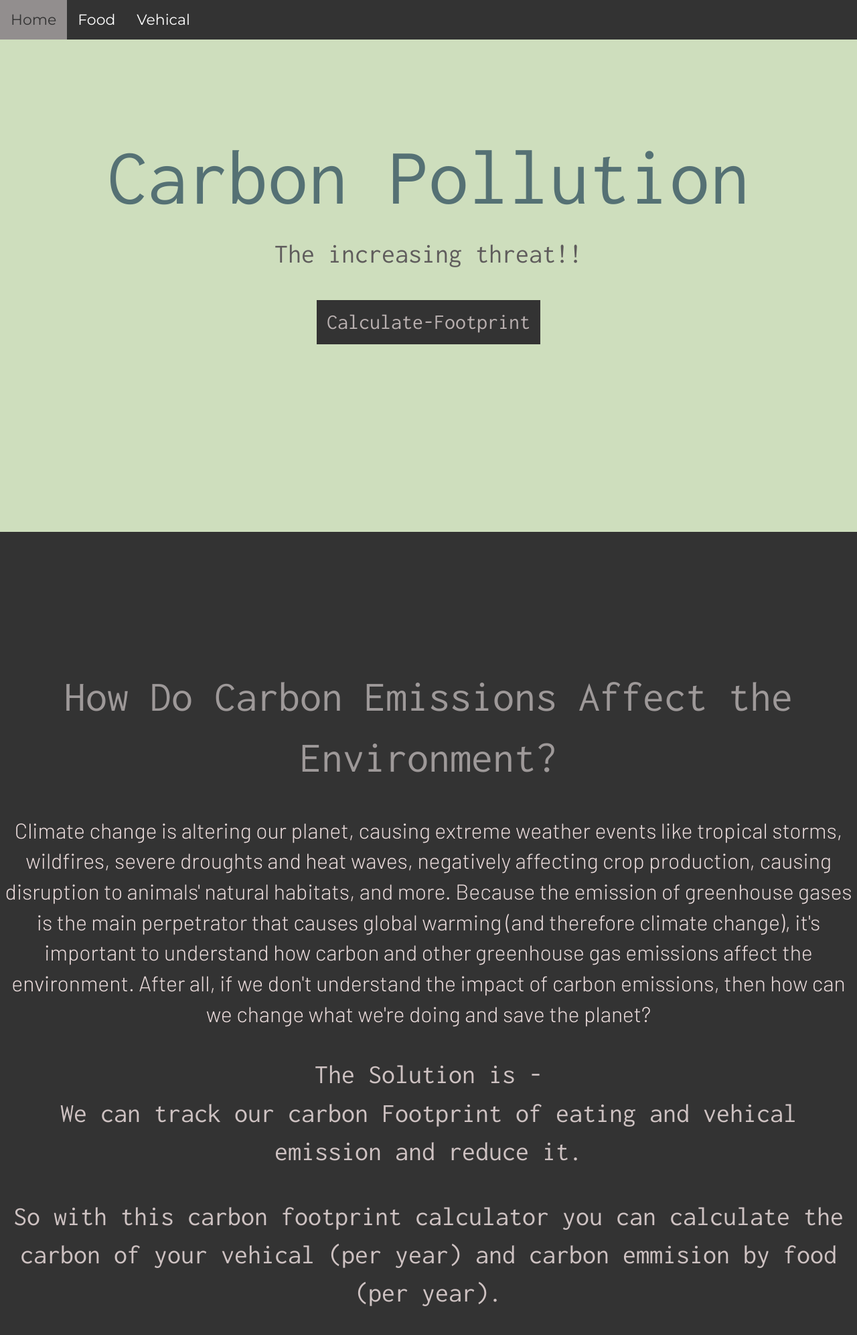
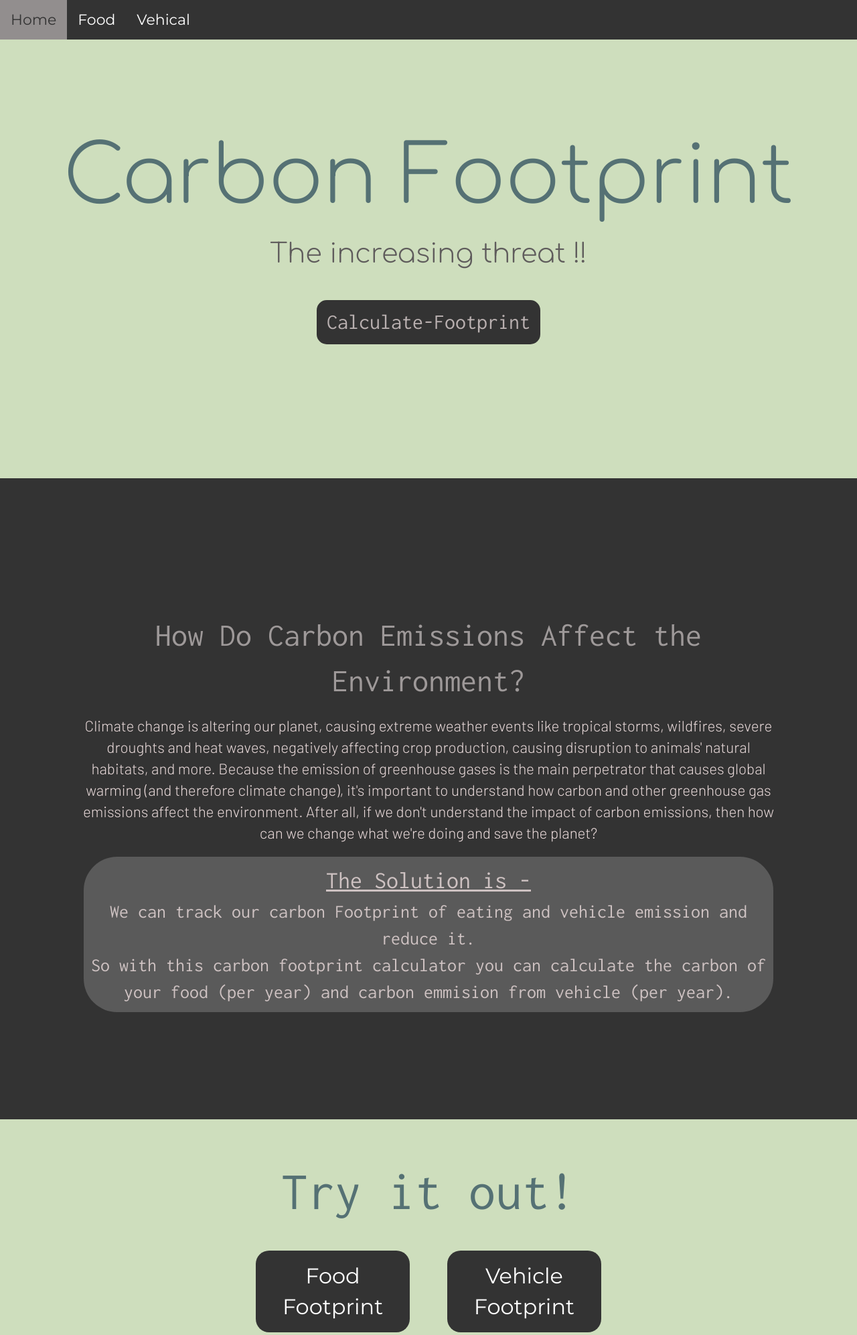
Before and after one commit to anuragts/Carbon-Footprint-Tracker, a Flask app: page / in a window 1280 px wide. Shown: the top 1993 px of the page at 67% size. Run offline with Flask 2, Linux system fonts and the light colour scheme; some libraries are stand-ins or nearby versions.

Commit message:
Homepage UI changes

```diff
--- a/templates/base.html
+++ b/templates/base.html
@@ -13,6 +13,7 @@
     <link rel="preconnect" href="https://fonts.googleapis.com">
     <link rel="preconnect" href="https://fonts.gstatic.com" crossorigin>
     <link href="https://fonts.googleapis.com/css2?family=Barlow:wght@300&display=swap" rel="stylesheet">
+    <link href="https://fonts.googleapis.com/css2?family=Comfortaa:wght@300&display=swap" rel="stylesheet">
     <link rel="stylesheet" href="{{ url_for('static', filename = 'style.css')}}">
     <link rel="icon" type="image/x-icon" href="{{ url_for('static', filename = 'favicon2.ico')}}">
 
@@ -37,7 +38,6 @@
             padding: 14px 16px;
             text-decoration: none;
             font-size: 22px;
-
         }
 
         li a:hover:not(.active) {
--- a/templates/index.html
+++ b/templates/index.html
@@ -1,18 +1,17 @@
-{% extends "base.html" %}
-{% block content %}
+{% extends "base.html" %} {% block content %}
 <style>
     .tit {
         margin-top: 15vh;
         text-align: center;
         font-size: 15vh;
-        font-family: 'Inconsolata', monospace;
+        font-family: 'comfortaa', monospace;
     }
 
     .stit {
         /* margin-top: 5vh; */
         text-align: center;
         font-size: 5vh;
-        font-family: 'Inconsolata', monospace;
+        font-family: 'comfortaa', monospace;
         color: rgb(95, 92, 92);
     }
 
@@ -29,6 +28,7 @@
         color: rgb(185, 176, 176);
         background-color: #333;
         border: none;
+        border-radius: 15px;
     }
 
     .bt1:hover {
@@ -37,24 +37,25 @@
     }
 
     .sec1 {
-        margin-top: 35vh;
+        margin-top: 25vh;
         background-color: #333;
     }
 
     .title1 {
         padding-top: 200px;
         text-align: center;
-        font-size: 8vh;
+        font-size: 6vh;
         font-family: 'Inconsolata', monospace;
         color: rgb(158, 153, 153);
     }
 
     .dec {
-        margin-top: 5vh;
+        margin-top: 2vh;
         text-align: center;
-        font-size: 4vh;
+        font-size: 2.8vh;
         font-family: 'Barlow', sans-serif;
         color: rgb(233, 218, 218);
+        padding: 10% auto;
     }
 
     .title2 {
@@ -62,9 +63,13 @@
         margin-right: 10px;
         padding-top: 40px;
         text-align: center;
-        font-size: 5vh;
+        font-size: 3.5vh;
         font-family: 'Inconsolata', monospace;
         color: rgb(206, 194, 194);
+        margin-top: 20px;
+        padding: 1%;
+        background-color: rgba(255, 255, 255, 0.192);
+        border-radius: 50px;
         /* padding-bottom: 120px; */
     }
 
@@ -73,7 +78,7 @@
         margin-right: 10px;
         padding-top: 40px;
         text-align: center;
-        font-size: 5vh;
+        font-size: 3.5vh;
         font-family: 'Inconsolata', monospace;
         color: rgb(206, 194, 194);
         padding-bottom: 120px;
@@ -84,62 +89,69 @@
         margin-left: 10px;
         margin-right: 10px;
         font-size: 30px;
-        margin-top: 12vh;
+        margin-top: 5vh;
+        margin-bottom: 5vh;
         color: #333;
     }
 
-    .btns1 {
+    .btns {
         text-align: center;
-    }
-
-    .btns2 {
-        text-align: center;
+        margin-top: 4vh;
+        margin-bottom: 4vh;
     }
 
     .btns11 {
         text-align: center;
-        margin-top: 5vh;
-        padding: 10px 15px;
+        padding: 15px 20px;
         font-size: 4vh;
-        font-family: 'Inconsolata', monospace;
-        color: rgb(185, 176, 176);
+        /* font-family: 'Inconsolata', monospace; */
+        color: #ffffff;
         background-color: #333;
         border: none;
+        /* height: rem; */
+        width: 23rem;
+        margin-right: 3vh;
+        border-radius: 20px;
+        box-shadow: #333;
     }
 
     .btns11:hover {
-        background-color: rgb(146, 142, 142);
-        color: #333;
+        background-color: #a1a1a1;
+        color: rgb(0, 0, 0);
     }
 
     .btns12 {
         text-align: center;
-        margin-top: 5vh;
-        padding: 10px 15px;
+        padding: 15px 15px;
         font-size: 4vh;
-        font-family: 'Inconsolata', monospace;
-        color: rgb(185, 176, 176);
+        /* font-family: 'Inconsolata', monospace; */
+        color: #ffffff;
         background-color: #333;
         border: none;
-        margin-bottom: 100px;
+        /* height: rem; */
+        width: 23rem;
+        margin-left: 3vh;
+        border-radius: 20px;
+        box-shadow: #333;
     }
 
     .btns12:hover {
-        background-color: rgb(146, 142, 142);
-        color: #333;
+        background-color: #a1a1a1;
+        color: rgb(0, 0, 0);
     }
 
     .title11 {
         margin-left: 10px;
         margin-right: 10px;
-        padding-top: 40px;
+        padding-top: 10px;
         text-align: center;
         font-size: 10vh;
         font-family: 'Inconsolata', monospace;
         color: #557174;
         /* padding-bottom: 120px; */
     }
-    .ftr{
+
+    .ftr {
         font-size: 3vh;
         padding-top: 20px;
         padding-bottom: 20px;
@@ -147,43 +159,54 @@
         background-color: #333;
         color: rgb(146, 142, 142);
     }
-    .ftr a{
+
+    .ftr a {
         color: rgb(146, 142, 142);
         text-decoration: none;
     }
 </style>
 
-<div class="tit">Carbon Pollution</div>
-<div class="stit">The increasing threat!!</div>
+<div class="tit">Carbon Footprint</div>
+<div class="stit">The increasing threat !!</div>
 
 
-<div class="cbt"> <a href="{{ url_for('food') }}"> <button class="bt1">Calculate-Footprint</button> </a> </div>
+<div class="cbt">
+    <a href="{{ url_for('food') }}"> <button class="bt1">Calculate-Footprint</button> </a>
+</div>
 
 <section class="sec1">
-
-    <div class="title1" id="title1">How Do Carbon Emissions Affect the Environment?</div>
-    <div class="dec">Climate change is altering our planet, causing extreme weather events like tropical storms,
-        wildfires, severe droughts and heat waves, negatively affecting crop production, causing disruption to animals'
-        natural habitats, and more. Because the emission of greenhouse gases is the main perpetrator that causes global
-        warming (and therefore climate change), it's important to understand how carbon and other greenhouse gas
-        emissions affect the environment. After all, if we don't understand the impact of carbon emissions, then how can
-        we change what we're doing and save the planet?</div>
-    <div class="title2">The Solution is - <br> We can track our carbon Footprint of eating and vehical emission and
-        reduce it.</div>
+    <div style="width: 82%; margin: auto;">
+        <div class="title1" id="title1">How Do Carbon Emissions Affect the Environment?</div>
+        <div class="dec">Climate change is altering our planet, causing extreme weather events like tropical storms, wildfires, severe droughts and heat waves, negatively affecting crop production, causing disruption to animals' natural habitats, and more. Because the
+            emission of greenhouse gases is the main perpetrator that causes global warming (and therefore climate change), it's important to understand how carbon and other greenhouse gas emissions affect the environment. After all, if we don't understand
+            the impact of carbon emissions, then how can we change what we're doing and save the planet?</div>
+        <div class="title2">
+            <span style="font-size: 4.5vh;"> <u style="height: 1px;padding-top: 3px;"> The Solution is - </u> </span><br> We can track our carbon Footprint of eating and vehicle emission and reduce it. <br> So with this carbon footprint calculator you
+            can calculate the carbon of your food (per year) and carbon emmision from vehicle (per year).</div>
 
 
-    <div class="title21">So with this carbon footprint calculator you can calculate the carbon of your vehical (per year)
-        and carbon emmision by food (per year).</div>
+        <div class="title21"></div>
+    </div>
 </section>
 <section class="sec2">
     <div class="title11">
         Try it out!
     </div>
-    <div class="btns1"><a href="{{ url_for('food') }}"><button class="btns11">Food-Footprint</button></a></div>
-    <div class="btns2"><a href="{{ url_for('vehical') }}"><button class="btns12">Vehical-Footprint</button></a></div>
+    <div class="btns">
+        <a href="{{ url_for('food') }}">
+            <button class="btns11">
+                Food Footprint
+            </button>
+        </a>
+        <a href="{{ url_for('vehical') }}">
+            <button class="btns12">
+                Vehicle Footprint
+            </button>
+        </a>
+    </div>
 </section>
 <footer>
-    <div class="ftr">Made by <a href="https://twitter.com/theanuragdev"> Anurag </a></div>
+    <div class="ftr">Made by <a href="https://twitter.com/theanuragdev"> Anurag & Joshith </a></div>
 </footer>
 
 
```
Lines whose indentation alone changed are shown as unchanged.
